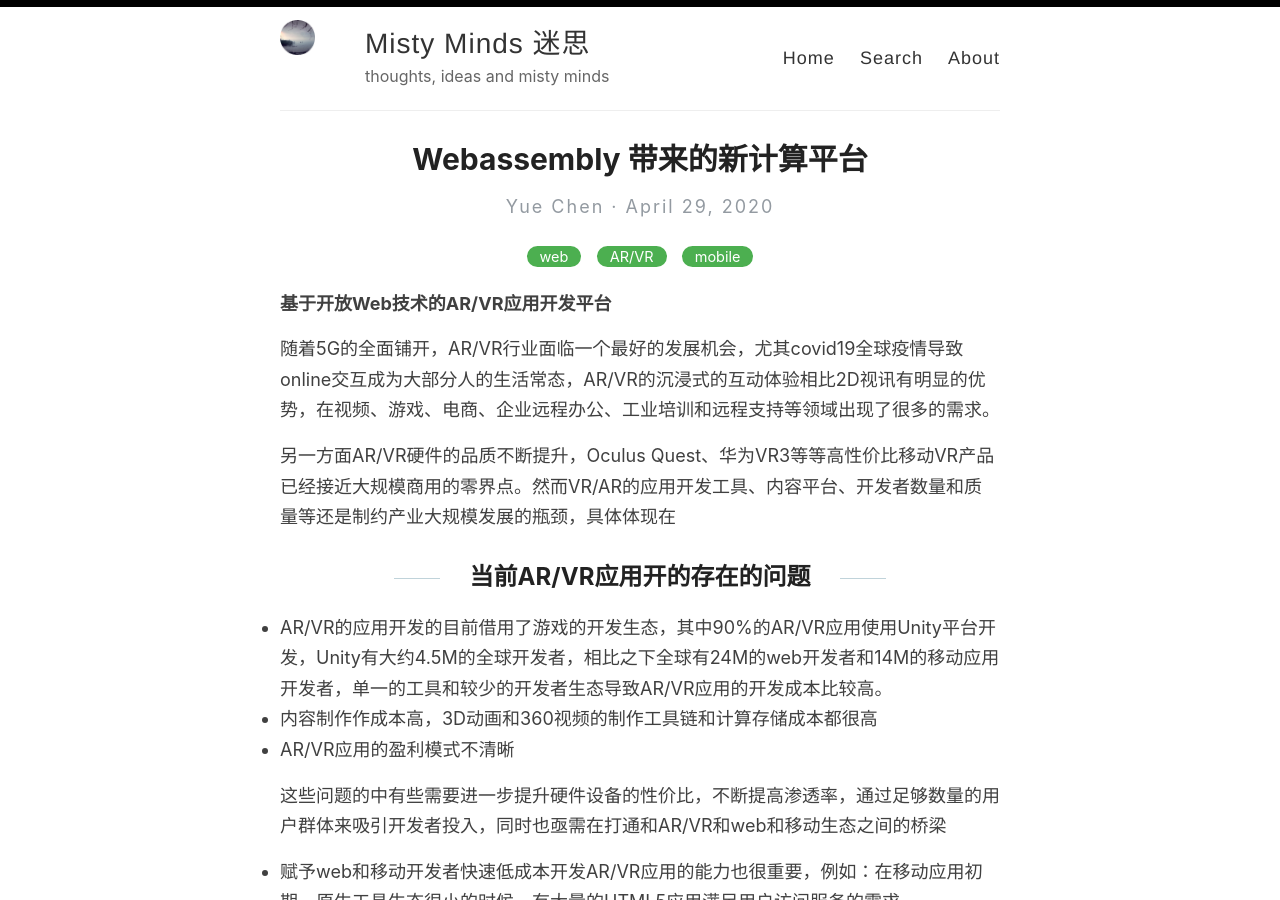
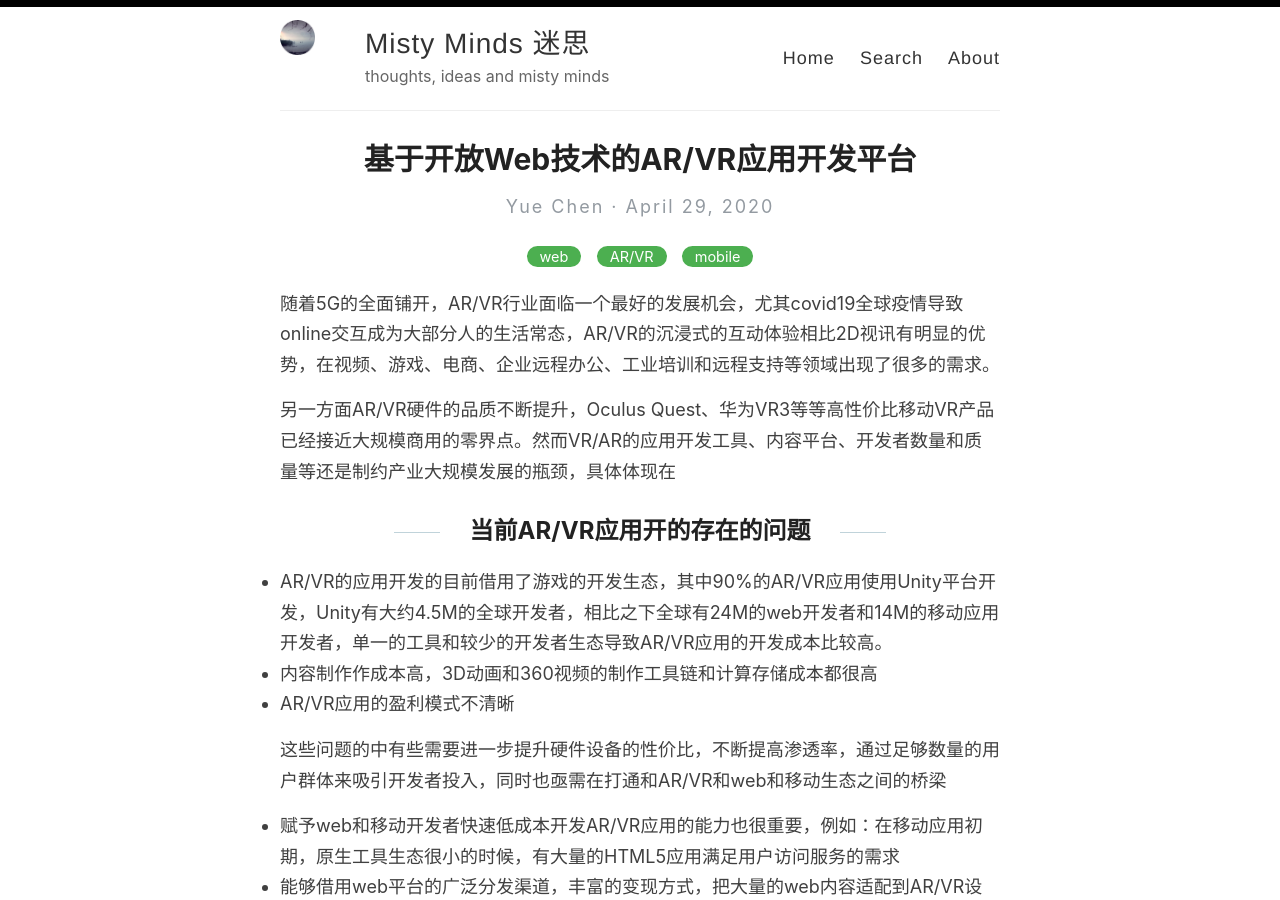
Before and after one commit to sbagga/mistyminds, a Jekyll site: the page built from _posts/2020-04-29-基于开放Web技术的ARVR应用开发平台.md, in a window 1280 px wide and 900 px high. Built offline with Jekyll 4.4.1, drawn with Linux system fonts in a browser that asks for light colours; part of the change alters nothing that is shown.

Commit message:
Update 2020-04-29-基于开放Web技术的ARVR应用开发平台.md

```diff
--- a/_posts/2020-04-29-基于开放Web技术的ARVR应用开发平台.md
+++ b/_posts/2020-04-29-基于开放Web技术的ARVR应用开发平台.md
@@ -1,13 +1,12 @@
 ---
 layout: post
-title:  Webassembly 带来的新计算平台
+title:  基于开放Web技术的AR/VR应用开发平台
 categories: [web, AR/VR, mobile]
 comments_id: 3
 excerpt: Web平台再被webassembly重新武装之后展示了强大的竞争力，浏览器的双计算平台驱动互联网从2D媒体互联网进入到2D Reality互联网
 
 ---
 
-**基于开放Web技术的AR/VR应用开发平台**
 
 随着5G的全面铺开，AR/VR行业面临一个最好的发展机会，尤其covid19全球疫情导致online交互成为大部分人的生活常态，AR/VR的沉浸式的互动体验相比2D视讯有明显的优势，在视频、游戏、电商、企业远程办公、工业培训和远程支持等领域出现了很多的需求。
 
@@ -37,7 +36,7 @@ excerpt: Web平台再被webassembly重新武装之后展示了强大的竞争力
  - AR/VR应用厂家通过Unity Plugin提供硬件能力给Unity开发者，深度整合硬件要求Unity提供商业支持，而且价格不菲。
 
  下图是Unity和AR/VR HMD厂家之间的对接关系
- ![enter image description here](https://mistyminds.github.io/mistyminds/images/unity-integration.png)
+ ![Unity和AR/VR HMD厂家之间的对接关系](../images//unity-integration.png)
 
 
  - Unity本身有大量的开源软件组件，例如：Bullet物理引擎，底层基于GPU的渲染技术，其工具核心是一个很完整的集成开发环境和适配各个OS平台的runtime，和多平台应用的编译部署工具，通过丰富的工具链对接3D内容制作体系。
@@ -59,7 +58,7 @@ WebXR是W3C支持的AR/VR设备API标准，旨在提供一个标注化的AR/VR
 因为传统的web平台是为处理2D平面媒体内容的，长期以来，基于Javascript有大量的前端framework和开发者生态，但是AR/VR应用是高性能低延时3D应用，纯粹使用Javascript的AR/VR应用开发框架并不成功。但是随着Webassembly正式引入浏览器作为第二计算平面，webXR的标准的引入，WebGPU高性能图形API的引入，Web平台迎来了发展的下半场。
 
 下图是当前web平台上的AR/VR应用开放平台的一个架构图，包括一些头部的开源项目
- ![enter image description here](https://raw.githubusercontent.com/mistyminds/mistyminds/master/images/webXR-Architecture.png)
+ ![当前web平台上的AR/VR应用开放平台的一个架构图](../images/webXR-Architecture.png)
 
 
 
@@ -67,7 +66,7 @@ WebXR是W3C支持的AR/VR设备API标准，旨在提供一个标注化的AR/VR
 
  1. 在通用和自研浏览器中提供对WebXR的支持，如下图所示，AR/VR硬件厂家提供webXR接口实现给浏览器厂家，实现webXR应用开发者对AR/VR硬件能力的访问
 
-![enter image description here](https://mistyminds.github.io/mistyminds/images/webXR-integration.png)
+![浏览器中提供对WebXR的支持](..images/webXR-integration.png)
 
 优点：通过支撑WebXR标准支撑一个基于统一device抽象的应用开放生态，不需要应用对AR/VR设备特殊适配。
 
@@ -88,11 +87,11 @@ WebXR是W3C支持的AR/VR设备API标准，旨在提供一个标注化的AR/VR
  - 现实世界开发者验证过的需求可以回馈webXR标准。
 
  有两种可以考虑的实现方式
- ![enter image description here](https://mistyminds.github.io/mistyminds/images/webXR-wasm-integration-1.png)
+ ![WASM中支持WebXR](../images/webXR-wasm-integration-1.png)
 
 这种方式需要在平台安装和运行AR/VR Engine
 
-![enter image description here](https://mistyminds.github.io/mistyminds/images/webXR-wasm-integration-2.png)
+![WASM中支持WebXR](..images/webXR-wasm-integration-2.png)
 
 这种方式不需要在平台安装和运行AR/VR Engine，需要调用web API提供的USB，Bluetooth和网络能力。
 
@@ -102,7 +101,7 @@ WebXR是W3C支持的AR/VR设备API标准，旨在提供一个标注化的AR/VR
 WASM引入到浏览器，创造出现两个不同的计算平台，可以更好的适配现在和未来的互联网应用场景，应用的演进可以逐步切换，同时支持传统的2D媒体内容的数字互联网和面向AR/VR，大规模3D模拟计算的Mixed Reality互联网。当然，Webassembly的发展虽然如火如荼，但是因为太新，还完全不能和Javascript第一计算平面的生态相提并论，AR/VR应用的开放平台，如何在这两个计算平面之间做取舍和抉择，能达到性能和生态重用的平衡是一个架构要考虑的重要问题。
 
 下图展示了这两个计算平面的简单架构，他们当然不是割裂的，因为JS和WASM之间的高效调用能力，可以认为这个架构中模块是可以混插的，这种能力可以更好匹配AR/VR广泛的use case。
-![enter image description here](https://mistyminds.github.io/mistyminds/images/Two-WebXR-Architecture.png)
+![Web的两个计算平面](..images/Two-WebXR-Architecture.png)
 
 在这个双平台架构中，已经有相当多的开源项目在如火如荼的展开
 
```
